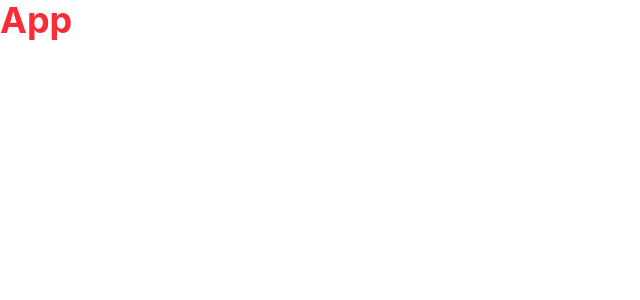
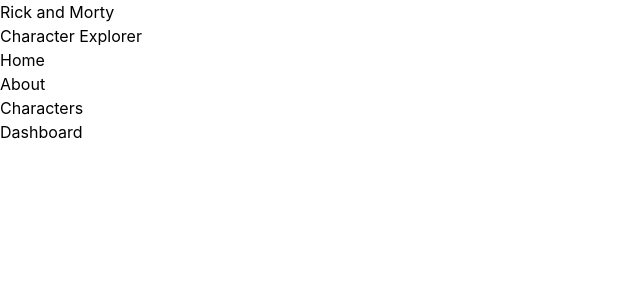
Before and after one commit to isaac-ndungu/character-explorer, a React (Vite) app: page / in a window 1280 px wide. Shown: the top 300 px of the page, without its empty margins (0-640 px from the left). Built offline with nearby package versions, Linux system fonts and the light colour scheme.

Commit message:
add routes and update characters page

```diff
--- a/package.json
+++ b/package.json
@@ -13,6 +13,7 @@
     "@tailwindcss/vite": "^4.2.1",
     "react": "^19.2.4",
     "react-dom": "^19.2.4",
+    "react-router-dom": "^7.13.1",
     "tailwindcss": "^4.2.1"
   },
   "devDependencies": {
--- a/src/App.jsx
+++ b/src/App.jsx
@@ -1,8 +1,25 @@
 import React from 'react'
 
+import { BrowserRouter as Router, Routes, Route } from 'react-router-dom'
+import Sidebar from './components/Sidebar';
+import Dashboard from './pages/Dashboard';
+import Characters from './pages/Characters';
+import About from './pages/About';
+
 function App() {
+
   return (
-    <div className='text-red-500 font-bold text-4xl'>App</div>
+    <div className=''>
+      <Router>
+        <Sidebar />
+          <Routes>
+            <Route path='/' element={<Dashboard />} />
+            <Route path='/About' element={<About />} />
+            <Route path='/Characters' element={<Characters />} />
+          </Routes>
+
+      </Router>
+    </div>
   )
 }
 
--- /dev/null
+++ b/src/components/Sidebar.jsx
@@ -0,0 +1,21 @@
+import React from 'react'
+import { Link } from 'react-router-dom'
+
+function Sidebar() {
+  return (
+    <div>
+        <div>
+            <h1>Rick and Morty</h1>
+            <p>Character Explorer</p>
+        </div>
+
+        <ul>
+            <li><Link to='/'>Home</Link></li>
+            <li><Link to='/about'>About</Link></li>
+            <li><Link to='/characters'>Characters</Link></li>
+        </ul>
+    </div>
+  )
+}
+
+export default Sidebar
--- a/src/pages/Characters.jsx
+++ b/src/pages/Characters.jsx
@@ -1,8 +1,38 @@
 import React from 'react'
+import { useEffect, useState } from 'react'
 
 function Characters() {
+    const [data, setData] = useState(null);
+  const [error, setError] = useState(null);
+
+  useEffect(() => {
+    fetch('https://rickandmortyapi.com/api/character')
+      .then((response) => {
+        if (!response.ok) {
+          throw new Error(`HTTP error! Status: ${response.status} `)
+        }
+        return response.json()
+      })
+      .then((data) => setData(data))
+      .catch((error) => setError(error.message))
+
+  }, []);
+
+  if (error) return <p>Error: {error}</p>
+  if (!data) return <p>Loading...</p>
+
   return (
-    <div>Characters</div>
+
+    <div>
+        <h2>Characters</h2>
+
+            <div>
+                {data.results.map((character) => (
+                    <p key={character.id}>{character.name}</p>
+                ))
+                }
+            </div>
+    </div>
   )
 }
 
```
Also changed, not shown: 1 other file (tests, documents, lock files or other folders).
